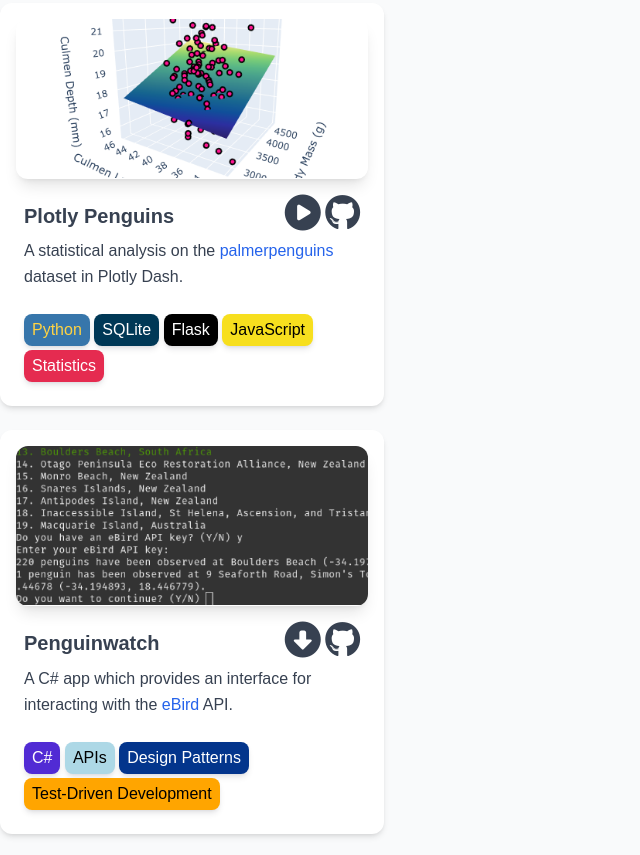
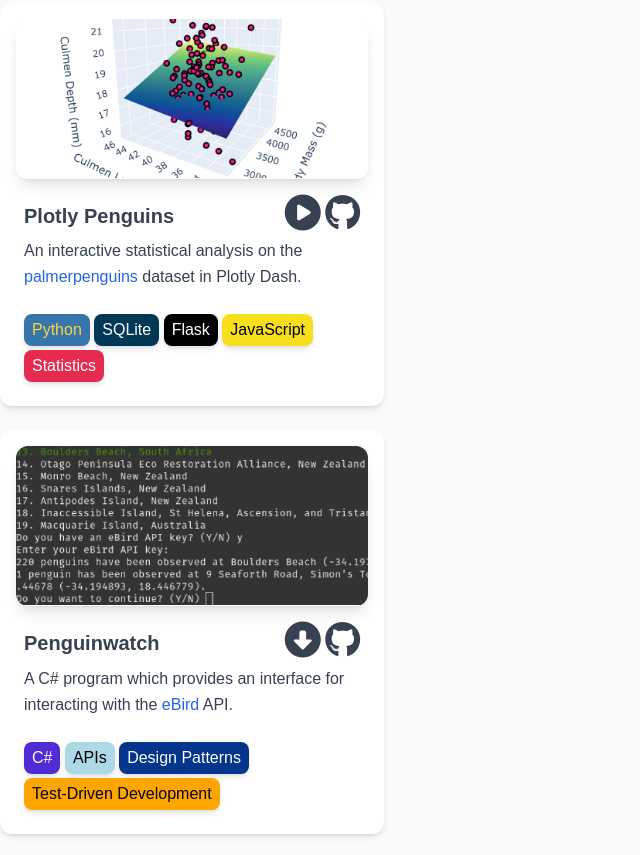
Before and after one commit to Katnippy/portfolio-design, a website: page dist/index.html in a window 1280 px wide. Shown: the part 348-1203 px from the top of the page, without its empty margins (0-640 px from the left). Drawn offline with Linux system fonts and the light colour scheme.

Commit message:
Change wording.

```diff
--- a/dist/index.html
+++ b/dist/index.html
@@ -51,7 +51,7 @@
                 </div>
               </div>
               <p class="block text-base antialiased font-light leading-relaxed text-inherit">
-                A statistical analysis on the <a href="https://www.kaggle.com/datasets/parulpandey/palmer-archipelago-antarctica-penguin-data" class="font-medium text-blue-600 dark:text-blue-500 hover:underline">
+                An interactive statistical analysis on the <a href="https://www.kaggle.com/datasets/parulpandey/palmer-archipelago-antarctica-penguin-data" class="font-medium text-blue-600 dark:text-blue-500 hover:underline">
                 palmerpenguins</a> dataset in Plotly Dash.
               </p>
             </div>
@@ -88,7 +88,7 @@
                 </div>
               </div>
               <p class="block text-base antialiased font-light leading-relaxed text-inherit">
-                A C# app which provides an interface for interacting with the<a href="https://ebird.org/home" class="font-medium text-blue-600 dark:text-blue-500 hover:underline">
+                A C# program which provides an interface for interacting with the<a href="https://ebird.org/home" class="font-medium text-blue-600 dark:text-blue-500 hover:underline">
                 eBird</a> API.
               </p>
             </div>
```
